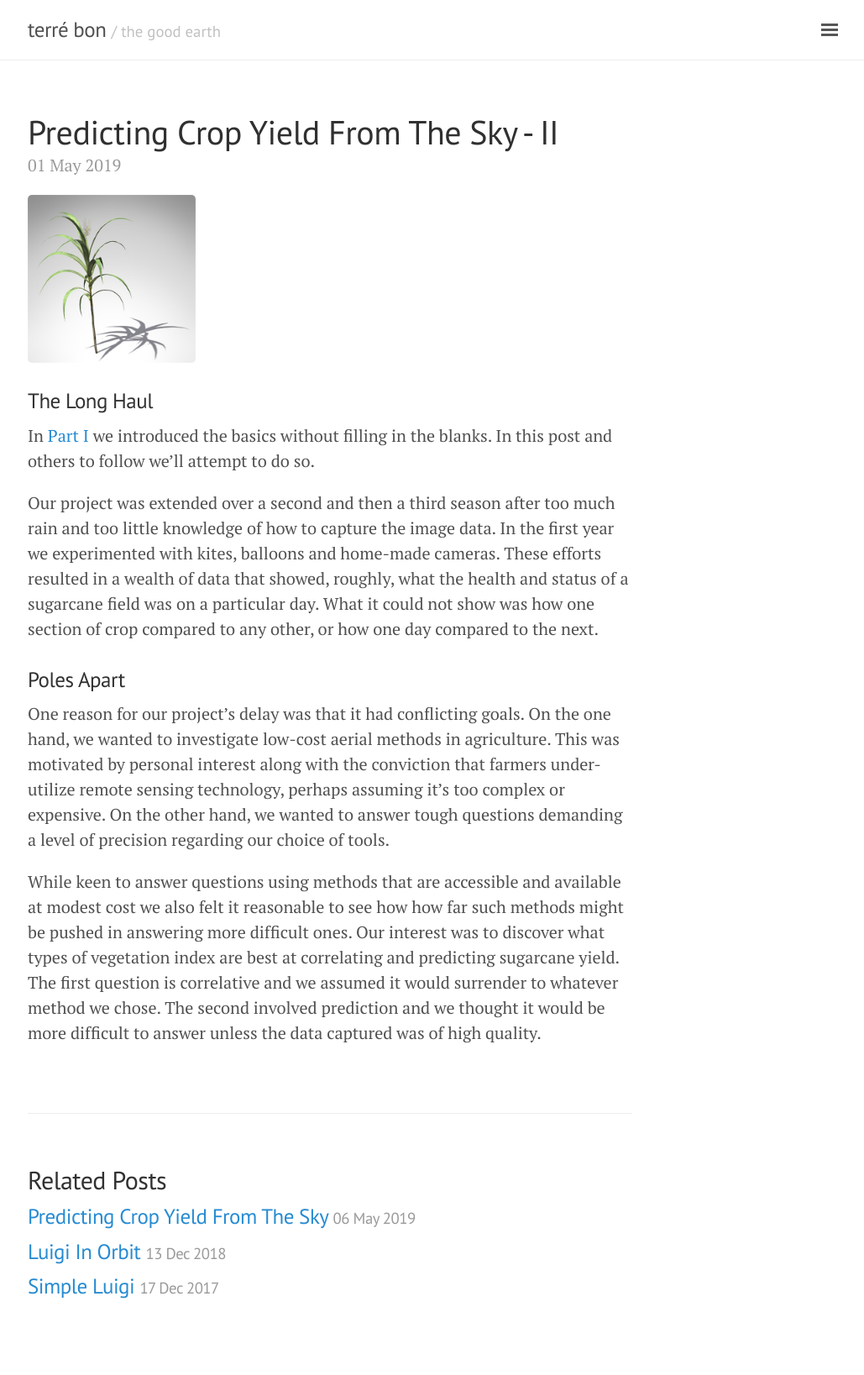
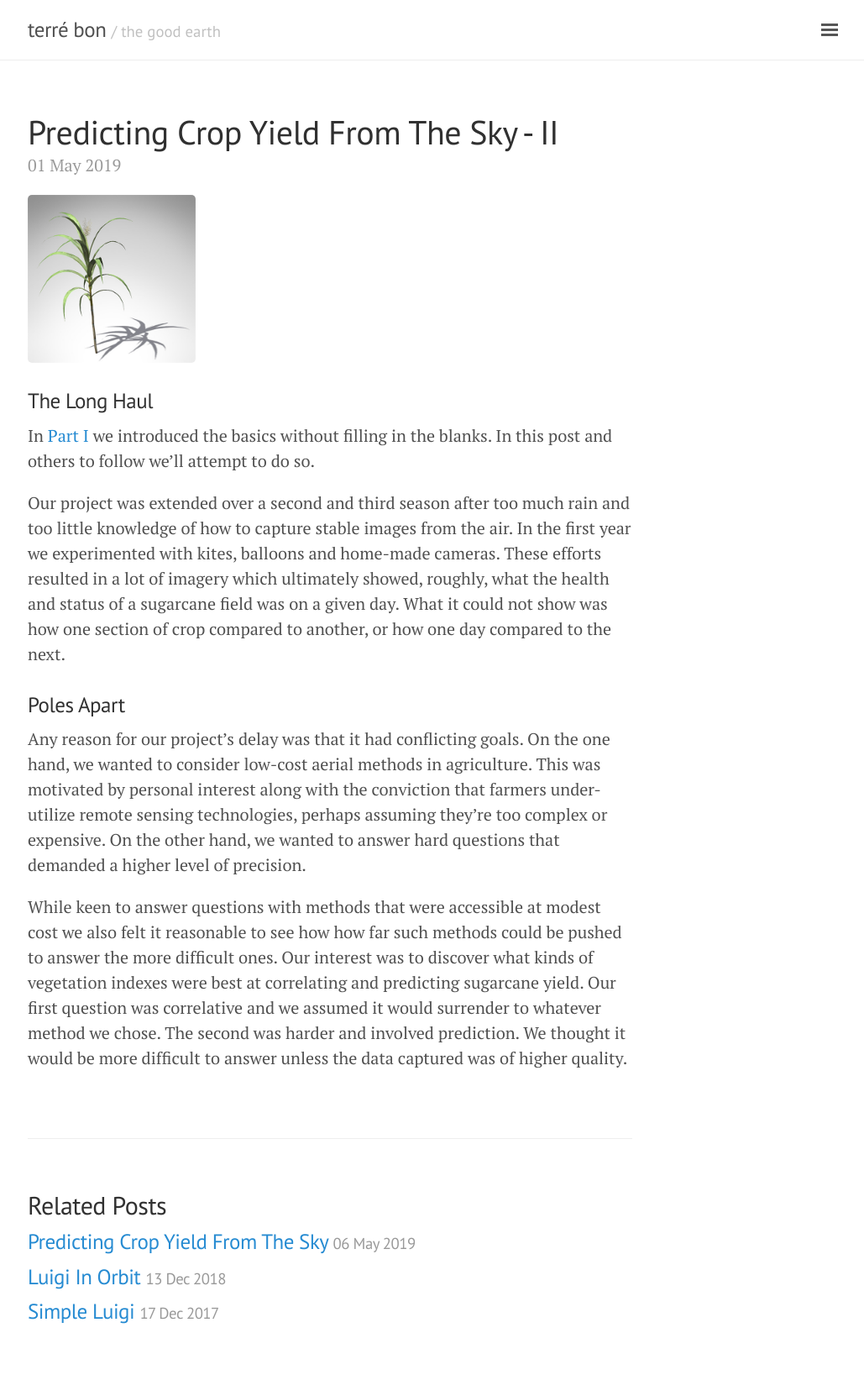
Before and after one commit to geraldmc/geraldmc.github.io, a Jekyll site: the page built from _posts/2019-05-01-predicting-yield-2.md, in a window 1280 px wide. Shown: the whole page at 84% size, without its empty margins (247-1276 px from the left). Built offline with Jekyll 4.4.1, drawn with Linux system fonts in a browser that asks for light colours; before the commit the page ends 1607 px from its top, so only the background shows below that.

Commit message:
updates post 2

```diff
--- a/_posts/2019-05-01-predicting-yield-2.md
+++ b/_posts/2019-05-01-predicting-yield-2.md
@@ -9,10 +9,10 @@ title: Predicting Crop Yield From The Sky - II
 
 In [Part I](https://geraldmc.github.io/2019/05/06/predicting-yield-1/) we introduced the basics without filling in the blanks. In this post and others to follow we'll attempt to do so.
 
-Our project was extended over a second and then a third season after too much rain and too little knowledge of how to capture the image data. In the first year we experimented with kites, balloons and home-made cameras. These efforts resulted in a wealth of data that showed, roughly, what the health and status of a sugarcane field was on a particular day. What it could not show was how one section of crop compared to any other, or how one day compared to the next.
+Our project was extended over a second and third season after too much rain and too little knowledge of how to capture stable images from the air. In the first year we experimented with kites, balloons and home-made cameras. These efforts resulted in a lot of imagery which ultimately showed, roughly, what the health and status of a sugarcane field was on a given day. What it could not show was how one section of crop compared to another, or how one day compared to the next.
 
 ### Poles Apart
 
-One reason for our project's delay was that it had conflicting goals. On the one hand, we wanted to investigate low-cost aerial methods in agriculture. This was motivated by personal interest along with the conviction that farmers under-utilize  remote sensing technology, perhaps assuming it's too complex or expensive. On the other hand, we wanted to answer tough  questions demanding a level of precision regarding our choice of tools.
+Any reason for our project's delay was that it had conflicting goals. On the one hand, we wanted to consider low-cost aerial methods in agriculture. This was motivated by personal interest along with the conviction that farmers under-utilize remote sensing technologies, perhaps assuming they're too complex or expensive. On the other hand, we wanted to answer hard  questions that demanded a higher level of precision.
 
-While keen to answer questions using methods that are accessible and available at modest cost we also felt it reasonable to see how how far such methods might be pushed in answering more difficult ones. Our interest was to discover what types of vegetation index are best at correlating and predicting sugarcane yield. The first question is correlative and we assumed it would surrender to whatever method we chose. The second involved prediction and we thought it would be more difficult to answer unless the data captured was of high quality.
+While keen to answer questions with methods that were accessible at modest cost we also felt it reasonable to see how how far such methods could be pushed to answer the more difficult ones. Our interest was to discover what kinds of vegetation indexes were best at correlating and predicting sugarcane yield. Our first question was correlative and we assumed it would surrender to whatever method we chose. The second was harder and involved prediction. We thought it would be more difficult to answer unless the data captured was of higher quality.
```
